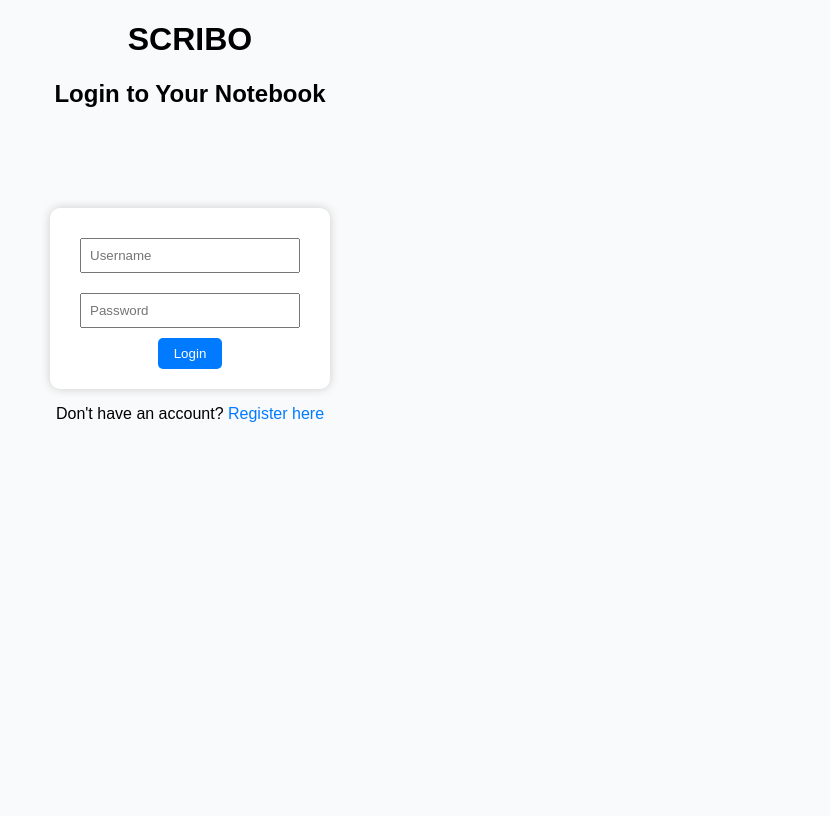
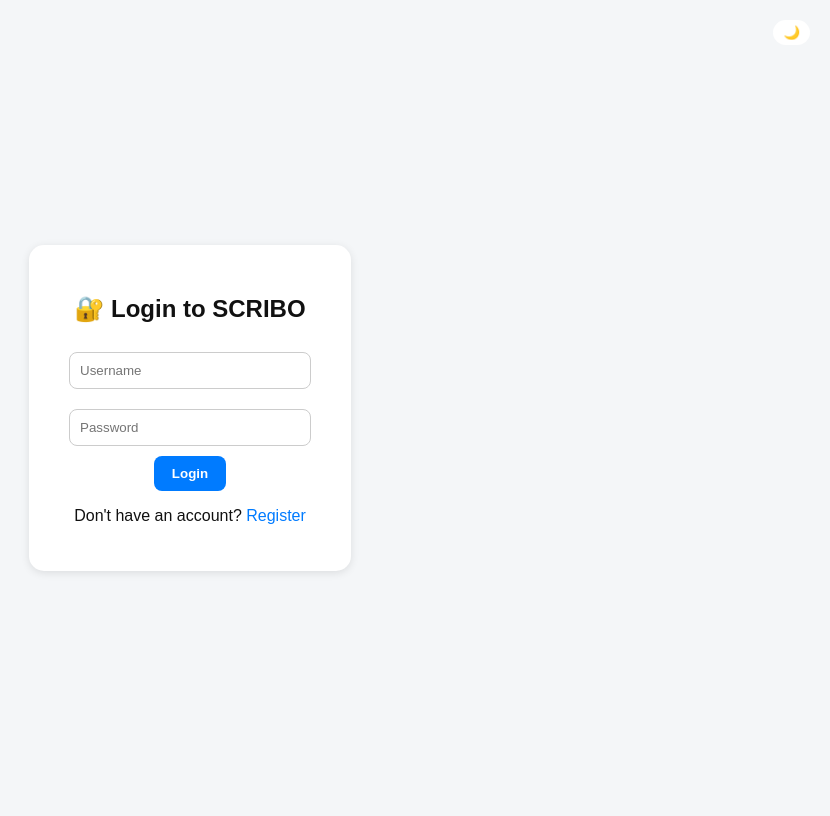
Before and after one commit to baba-babbage/Scribo, a Flask app: page /login in a window 1280 px wide. Shown: the whole page, without its empty margins (450-1280 px from the left). Before the commit the page ends 422 px from the top, so only its background shows below. Run offline with Flask 3, Linux system fonts and the light colour scheme; some libraries are stand-ins or nearby versions.

Commit message:
Enhance login page with dark mode and styles
Added dark mode toggle functionality and improved styling.

```diff
--- a/templates/login.html
+++ b/templates/login.html
@@ -2,23 +2,99 @@
 <html lang="en">
 <head>
   <meta charset="UTF-8">
-    <title>Login </title>
+  <title>SCRIBO | Login</title>
+  <link href="https://cdn.quilljs.com/1.3.6/quill.snow.css" rel="stylesheet">
   <style>
-        body { font-family: Arial; text-align: center; background-color: #f9fafb; }
-        form { display: inline-block; padding: 20px; background: #fff; margin-top: 80px; border-radius: 10px; box-shadow: 0 0 10px #ccc; }
-        input { margin: 10px; padding: 8px; width: 200px; }
-        button { padding: 8px 16px; cursor: pointer; background: #007bff; color: white; border: none; border-radius: 5px; }
-        a { text-decoration: none; color: #007bff; }
+    :root {
+      --bg: #f4f6f8;
+      --text: #111;
+      --card: #fff;
+      --accent: #007bff;
+    }
+
+    body.dark {
+      --bg: #121212;
+      --text: #e4e4e4;
+      --card: #1e1e1e;
+      --accent: #1e90ff;
+    }
+
+    body {
+      background: var(--bg);
+      color: var(--text);
+      font-family: Arial, sans-serif;
+      display: flex;
+      justify-content: center;
+      align-items: center;
+      height: 100vh;
+      transition: all 0.3s ease;
+    }
+
+    .card {
+      background: var(--card);
+      padding: 30px;
+      border-radius: 15px;
+      box-shadow: 0 2px 8px rgba(0,0,0,0.1);
+      text-align: center;
+    }
+
+    input {
+      margin: 10px;
+      padding: 10px;
+      width: 220px;
+      border: 1px solid #ccc;
+      border-radius: 8px;
+    }
+
+    button {
+      padding: 10px 18px;
+      background: var(--accent);
+      border: none;
+      border-radius: 8px;
+      color: white;
+      font-weight: bold;
+      cursor: pointer;
+    }
+
+    a {
+      color: var(--accent);
+      text-decoration: none;
+    }
+
+    #toggle-dark {
+      position: absolute;
+      top: 20px;
+      right: 20px;
+      background: var(--card);
+      border: none;
+      color: var(--accent);
+      border-radius: 20px;
+      padding: 5px 10px;
+      cursor: pointer;
+    }
   </style>
 </head>
 <body>
-    <h1> SCRIBO </h1>
-    <h2>Login to Your Notebook</h2>
+  <button id="toggle-dark">🌙</button>
+  <div class="card">
+    <h2>🔐 Login to SCRIBO</h2>
     <form method="POST">
       <input type="text" name="username" placeholder="Username" required><br>
       <input type="password" name="password" placeholder="Password" required><br>
       <button type="submit">Login</button>
     </form>
-    <p>Don't have an account? <a href="/register">Register here</a></p>
+    <p>Don't have an account? <a href="/register">Register</a></p>
+  </div>
+
+  <script>
+    const toggle = document.getElementById("toggle-dark");
+    if (localStorage.getItem("theme") === "dark") document.body.classList.add("dark");
+    toggle.addEventListener("click", () => {
+      document.body.classList.toggle("dark");
+      const mode = document.body.classList.contains("dark") ? "dark" : "light";
+      localStorage.setItem("theme", mode);
+      toggle.textContent = mode === "dark" ? "☀️" : "🌙";
+    });
+  </script>
 </body>
 </html>
```
Lines whose indentation alone changed are shown as unchanged.
